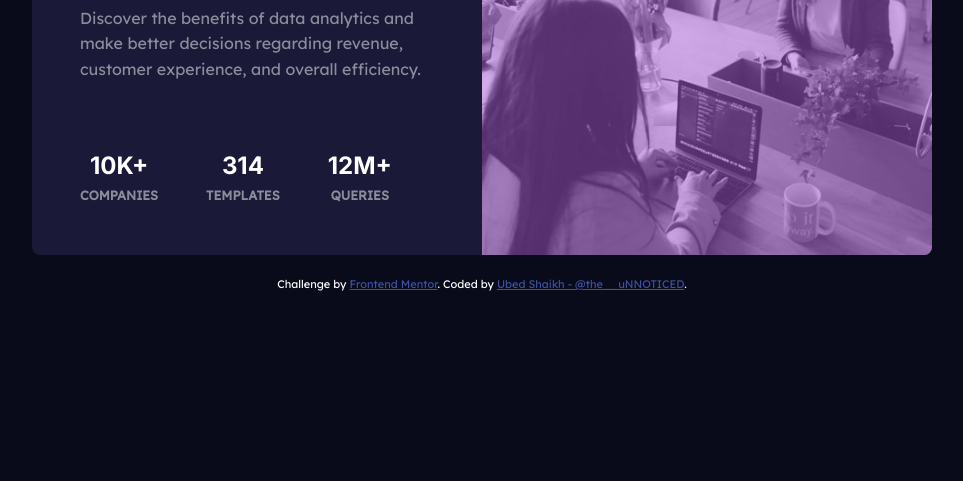
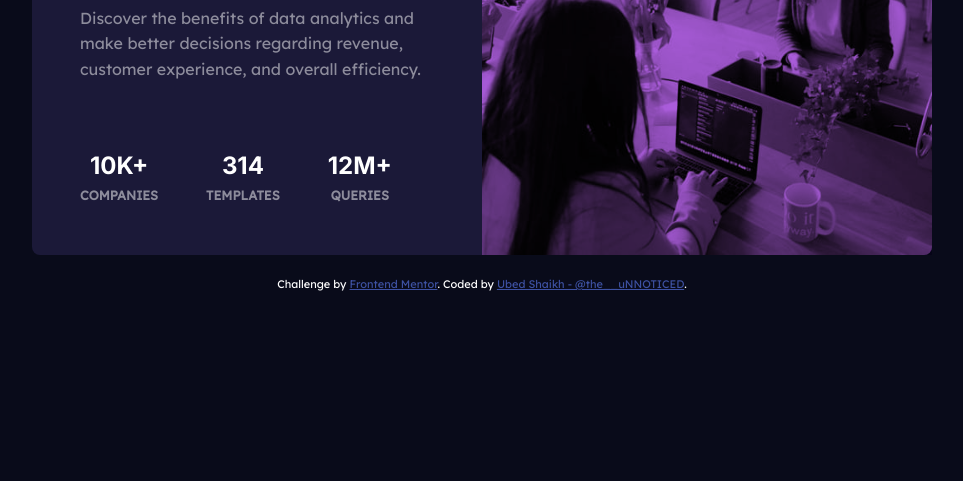
Before and after one commit to ubed90/stats-preview-card-component-main-FE-mentor, a plain HTML site: page index.html in a window 1280 px wide. Shown: the part 335-816 px from the top of the page, without its empty margins (158-1121 px from the left). Drawn offline with Linux system fonts and the light colour scheme.

Commit message:
Some Design Chnages

```diff
--- a/css/style.css
+++ b/css/style.css
@@ -57,14 +57,28 @@ body {
 ==================== */
 
 .head-image {
-    background: var(--image-acc);
+    /* background: var(--image-acc); */
     object-fit: cover;
     border-radius: .5em .5em 0 0;
+    position: relative;
+}
+
+.head-image::after {
+    content: '';
+    position: absolute;
+    top: 0;
+    left: 0;
+    right: 0;
+    bottom: 0;
+    background: var(--image-acc);
+    mix-blend-mode: multiply;
 }
 
 .mobile-image {
     border-radius: .5em .5em 0 0;
-    opacity: .5;
+    width: 100%;
+    height: 100%;
+    /* opacity: .5; */
 }
 
 
```
